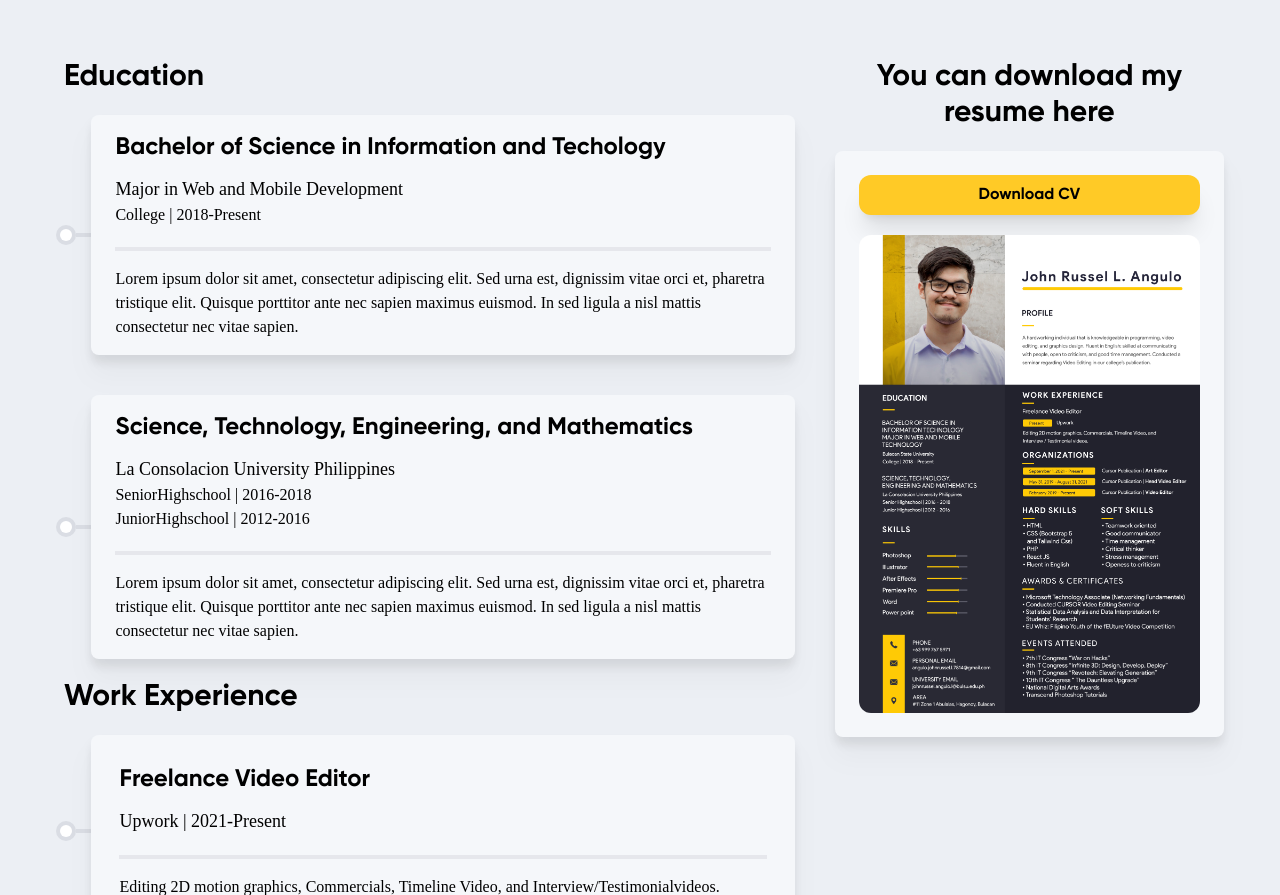
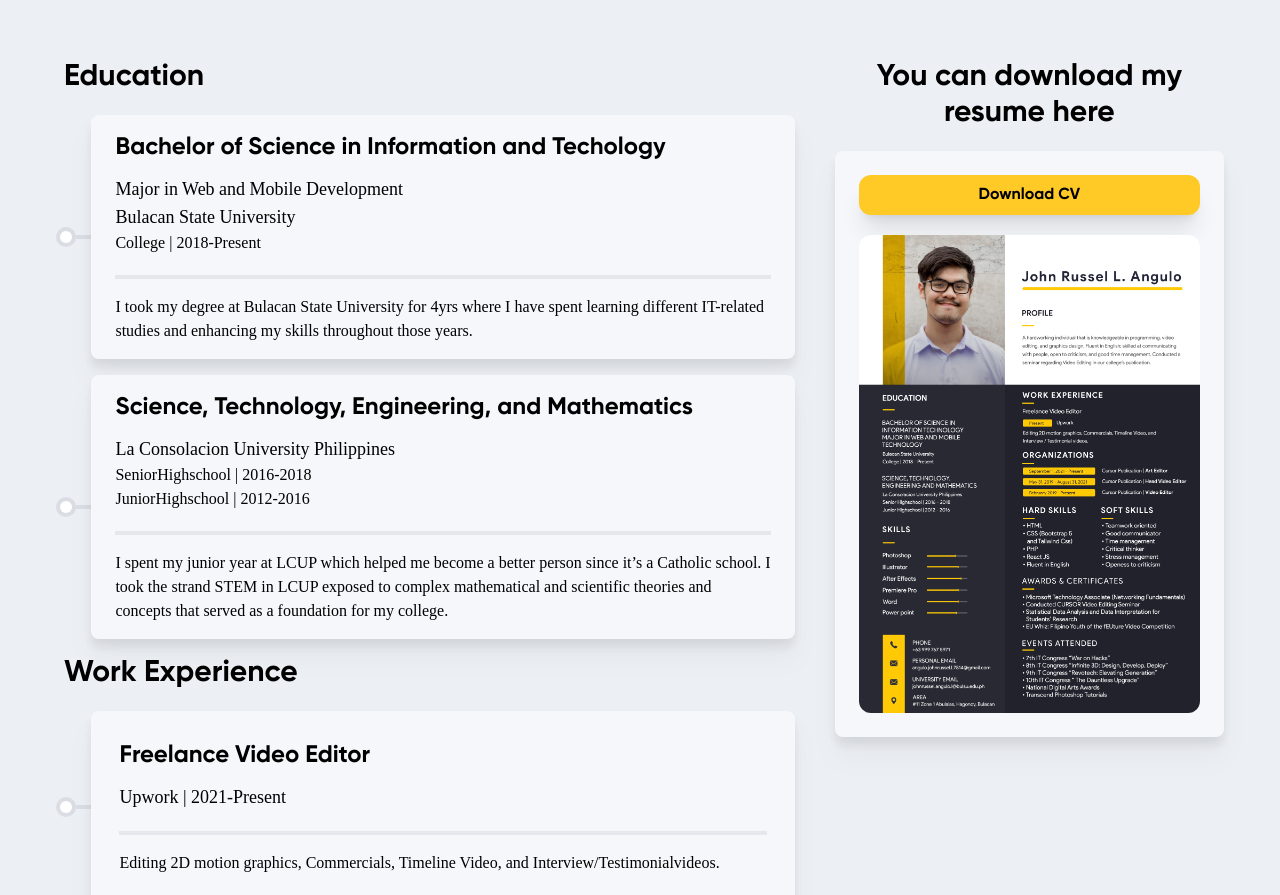
Before and after one commit to JanoAngulo/Website-Portfolio, a React (Create React App) app: page / in a window 1280 px wide. Shown: the part 3056-3951 px from the top of the page. Built offline with nearby package versions, Linux system fonts and the light colour scheme.

Commit message:
Update Resume.jsx

```diff
--- a/src/components/Resume.jsx
+++ b/src/components/Resume.jsx
@@ -39,7 +39,7 @@ const Resume = () => {
 					</div>
 
 					<div className=" pr-0 md:pr-10">
-						<div className="flex place-items-center justify-items-center py-5">
+						<div className="flex place-items-center justify-items-center pt-5">
 							<div className="hidden md:flex">
 								<div className="w-5 h-5 rounded-full bg-[#dadde4] flex place-content-center place-items-center justify-items-center ">
 									<div className="w-3 h-3 rounded-full bg-[white]"></div>
@@ -48,7 +48,7 @@ const Resume = () => {
 							<div className="border-2 w-[2vh] border-[#dadde4] hidden md:flex"></div>
 
 							<div className="w-full h-full rounded-lg bg-[#f5f7fa] hover:bg-[#ff3656] hover:text-white drop-shadow-xl flex place-content-center place-items-center justify-items-center ">
-								<div className="px-6 py-4">
+								<div className="px-6 py-4 w-full">
 									<p className="font-Gilroy text-2xl pb-3">
 										{" "}
 										Bachelor of Science in Information and Techology
@@ -56,15 +56,16 @@ const Resume = () => {
 									<p className="font-ProductSans text-lg">
 										Major in Web and Mobile Development
 									</p>
+									<p className="font-ProductSans text-lg">
+										Bulacan State University
+									</p>
+
 									<p className="font-ProductSans">College | 2018-Present</p>
 									<div className="h-[5vh]">
 										<div className="border-b-4 pb-5 border-[#e6e7ec]" />
 									</div>
 									<p className="font-ProductSans">
-										Lorem ipsum dolor sit amet, consectetur adipiscing elit. Sed
-										urna est, dignissim vitae orci et, pharetra tristique elit.
-										Quisque porttitor ante nec sapien maximus euismod. In sed
-										ligula a nisl mattis consectetur nec vitae sapien.{" "}
+									I took my degree at Bulacan State University for 4yrs where I have spent learning different IT-related studies and enhancing my skills throughout those years. {" "}
 									</p>
 								</div>
 							</div>
@@ -72,7 +73,7 @@ const Resume = () => {
 					</div>
 
 					<div className="pr-0 md:pr-10">
-						<div className="flex place-items-center justify-items-center py-5">
+						<div className="flex place-items-center justify-items-center py-4">
 							<div className="hidden md:flex">
 								<div className="w-5 h-5 rounded-full bg-[#dadde4] flex place-content-center place-items-center justify-items-center ">
 									<div className="w-3 h-3 rounded-full bg-[white]"></div>
@@ -81,7 +82,7 @@ const Resume = () => {
 							<div className="border-2 w-[2vh] border-[#dadde4] hidden md:flex"></div>
 
 							<div className="w-full h-full rounded-lg bg-[#f5f7fa] hover:bg-[#ff3656] hover:text-white drop-shadow-xl flex place-content-center place-items-center justify-items-center ">
-								<div className="px-6 py-4">
+								<div className="px-6 py-4 w-full">
 									<p className="font-Gilroy text-2xl pb-3">
 										Science, Technology, Engineering, and Mathematics
 									</p>
@@ -98,10 +99,7 @@ const Resume = () => {
 										<div className="border-b-4 pb-5 border-[#e6e7ec]" />
 									</div>
 									<p className="font-ProductSans">
-										Lorem ipsum dolor sit amet, consectetur adipiscing elit. Sed
-										urna est, dignissim vitae orci et, pharetra tristique elit.
-										Quisque porttitor ante nec sapien maximus euismod. In sed
-										ligula a nisl mattis consectetur nec vitae sapien.{" "}
+									I spent my junior year at LCUP which helped me become a better person since it’s a Catholic school. I took the strand STEM in LCUP exposed to complex mathematical and scientific theories and concepts that served as a foundation for my college.{" "}
 									</p>
 								</div>
 							</div>
@@ -163,8 +161,9 @@ const Resume = () => {
 									<a href={CV} target="_blank">
 									<button className="w-full h-10 mb-5 font-Gilroy rounded-xl shadow-xl bg-[#ffca26] hover:bg-[#ff3656]
 									text-black hover:text-white ">Download CV</button>
+									</a>
 									<motion.img  whileHover={{scale: 1.02}} src={JRLA} alt="Resume" className="h-full rounded-xl"></motion.img>
-									</a>
+
 
 								</div>
 							</div>
```
